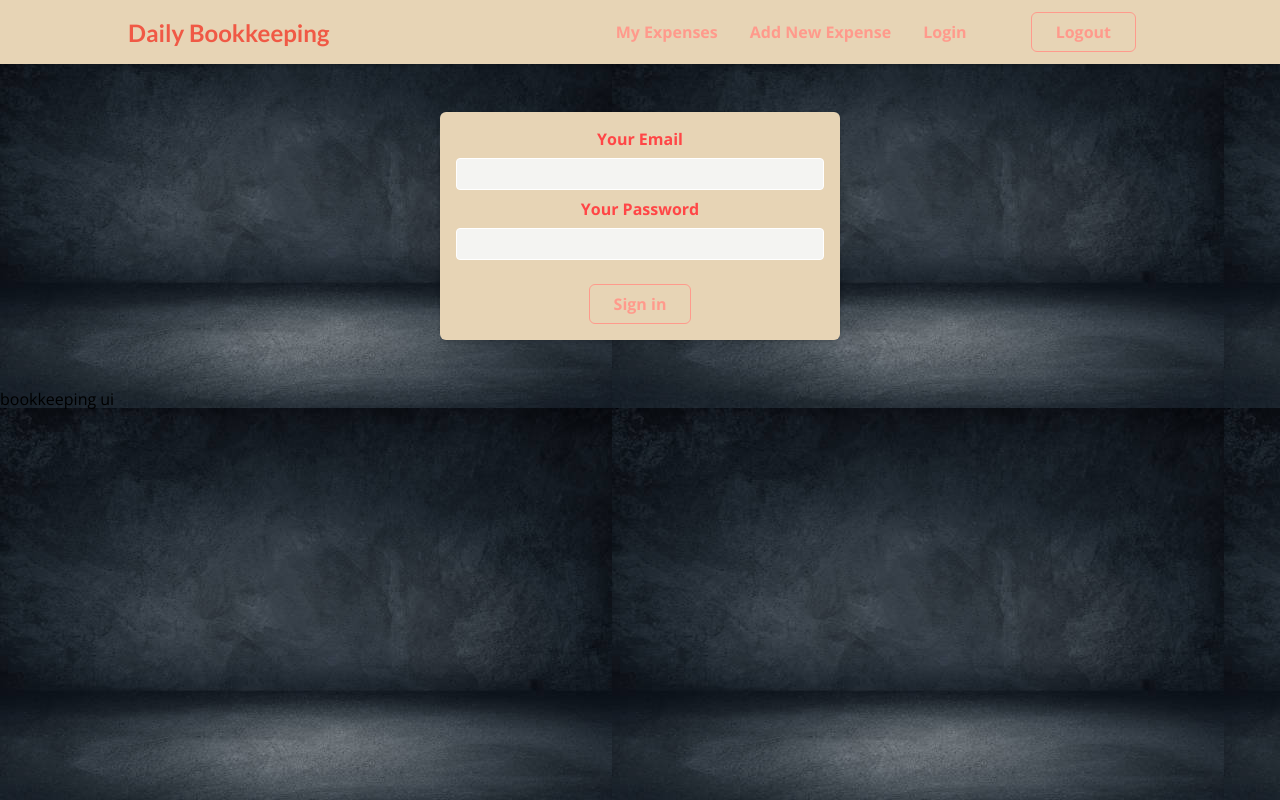
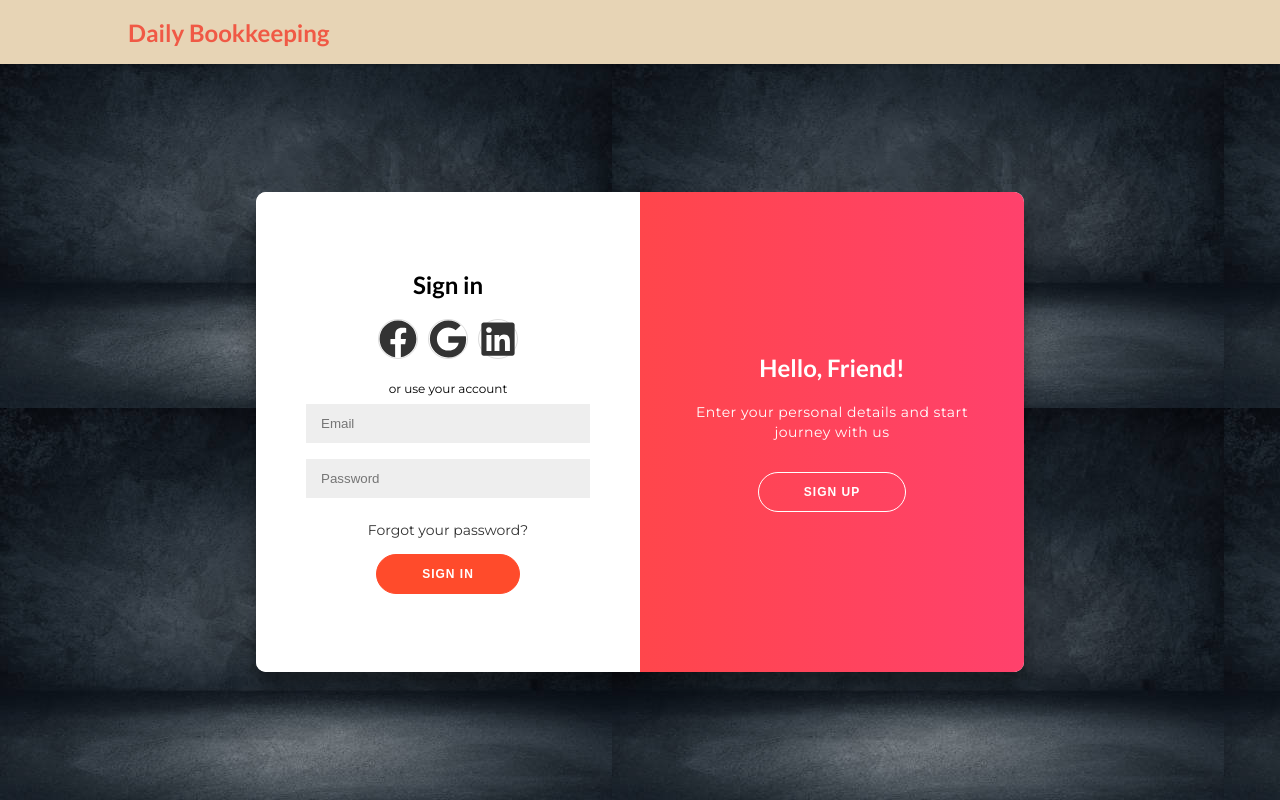
Before and after one commit to yzwang-13/bookkeeping-ui, a React (Create React App) app: page /auth in a window 1280 px wide. Built offline with nearby package versions, Linux system fonts and the light colour scheme.

Commit message:
update authform and added context

```diff
--- a/package.json
+++ b/package.json
@@ -3,6 +3,10 @@
   "version": "0.1.0",
   "private": true,
   "dependencies": {
+    "@fortawesome/fontawesome-svg-core": "^1.2.35",
+    "@fortawesome/free-brands-svg-icons": "^5.15.3",
+    "@fortawesome/free-solid-svg-icons": "^5.15.3",
+    "@fortawesome/react-fontawesome": "^0.1.14",
     "@reduxjs/toolkit": "^1.5.1",
     "@testing-library/jest-dom": "^5.12.0",
     "@testing-library/react": "^11.2.7",
--- a/src/App.tsx
+++ b/src/App.tsx
@@ -1,4 +1,4 @@
-import React from 'react';
+import React, {useContext} from 'react';
 import './App.css';
 import Layout from "./components/Layout/Layout";
 import AuthPage from "./pages/AuthPage";
@@ -6,6 +6,7 @@ import {Route, Switch, Redirect} from 'react-router-dom';
 import ExpensesPage from "./pages/ExpensesPage";
 import NewExpensePage from "./pages/NewExpensePage";
 import {useAppSelector} from "./app/hooks";
+import {AuthContext} from "./context/authContext";
 
 export type ExpenseType = {
     id: string
@@ -19,67 +20,27 @@ export type ExpenseType = {
 function App() {
 
     const expenses = useAppSelector(state => state.expenses.expenses);
-    // console.log(expenses);
-
-    // const Dummy_Expenses: ExpenseType[] = [
-    //     {
-    //         id: "1",
-    //         date: new Date("2021-05-31"),
-    //         category: "Eat",
-    //         vendor: "KFC",
-    //         description: "Chicken",
-    //         price: 55
-    //     },
-    //     {
-    //         id: "2",
-    //         date: new Date("2021-05-31"),
-    //         category: "Transport",
-    //         vendor: "Service",
-    //         description: "Rego for BZ79HL",
-    //         price: 800
-    //     },
-    //     {
-    //         id: "3",
-    //         date: new Date("2021-04-31"),
-    //         category: "Clothing",
-    //         vendor: "Myer",
-    //         description: "T-shirt",
-    //         price: 100
-    //     },
-    //     {
-    //         id: "4",
-    //         date: new Date("2021-04-31"),
-    //         category: "Eat",
-    //         vendor: "Mcdownald",
-    //         description: 'Burger',
-    //         price: 25
-    //     },
-    //     {
-    //         id: "5",
-    //         date: new Date("2021-02-31"),
-    //         category: "Eat",
-    //         vendor: "Happy Ending Burgers",
-    //         description: 'Burgers',
-    //         price: 12
-    //     }
-    // ]
-
+    const authCtx = useContext(AuthContext);
 
     return (
         <Layout>
             <Switch>
+                {!authCtx?.isLoggedIn &&
                 <Route path="/auth">
                     <AuthPage/>
-                    bookkeeping ui
-                </Route>
-                <Route path="/expenses">
-                    <ExpensesPage expenses={expenses}/>
-                </Route>
-                <Route path="/new-expense">
-                    <NewExpensePage />
-                </Route>
+                </Route>}
+                {authCtx?.isLoggedIn &&
+                <React.Fragment>
+                    <Route path="/expenses">
+                        <ExpensesPage expenses={expenses}/>
+                    </Route>
+                    <Route path="/new-expense">
+                        <NewExpensePage/>
+                    </Route>
+                </React.Fragment>
+                }
                 <Route path="*">
-                    <Redirect to="/expenses" />
+                    <Redirect to="/auth"/>
                 </Route>
             </Switch>
         </Layout>
--- a/src/components/Auth/AuthForm.module.css
+++ b/src/components/Auth/AuthForm.module.css
@@ -1,72 +1,244 @@
 .auth {
   margin: 3rem auto;
-  width: 95%;
-  max-width: 25rem;
+  /*margin: -20px 0 50px;*/
+  /*width: 95%;*/
+  /*max-width: 25rem;*/
   border-radius: 6px;
-  background-color: #e7d4b5;
-  box-shadow: 0 1px 4px rgba(0, 0, 0, 0.2);
+  background-color: transparent;
+  /*box-shadow: 0 1px 4px rgba(0, 0, 0, 0.2);*/
   padding: 1rem;
+  text-align: center;
+
+  display: flex;
+  justify-content: center;
+  height: 80vh;
+  flex-direction: column;
+  font-family: 'Montserrat', sans-serif;
+  align-items: center;
+}
+
+
+/** {*/
+/*  box-sizing: border-box;*/
+/*}*/
+
+/*.auth {*/
+/*  background: #f6f5f7;*/
+/*  display: flex;*/
+/*  justify-content: center;*/
+/*  align-items: center;*/
+/*  flex-direction: column;*/
+/*  font-family: 'Montserrat', sans-serif;*/
+/*  height: 100vh;*/
+/*  margin: -20px 0 50px;*/
+/*}*/
+
+h1 {
+  font-weight: bold;
+  margin: 0;
+}
+
+h2 {
   text-align: center;
 }
 
-.auth h1 {
-  text-align: center;
-  color: white;
+p {
+  font-size: 14px;
+  font-weight: 100;
+  line-height: 20px;
+  letter-spacing: 0.5px;
+  margin: 20px 0 30px;
 }
 
-.control {
-  margin-bottom: 0.5rem;
+span {
+  font-size: 12px;
 }
 
-.control label {
-  display: block;
-  color: #ff4646;
-  font-weight: bold;
-  margin-bottom: 0.5rem;
+.icon {
+  color: #333;
+  font-size: 14px;
+  text-decoration: none;
+  margin: 15px 0;
 }
 
-.control input {
-  font: inherit;
-  background-color: #f4f4f2;
-  color: #38015c;
-  border-radius: 4px;
-  border: 1px solid white;
-  width: 100%;
-  text-align: left;
-  padding: 0.25rem;
+button {
+  border-radius: 20px;
+  border: 1px solid #FF4B2B;
+  background-color: #FF4B2B;
+  color: #FFFFFF;
+  font-size: 12px;
+  font-weight: bold;
+  padding: 12px 45px;
+  letter-spacing: 1px;
+  text-transform: uppercase;
+  transition: transform 80ms ease-in;
 }
 
-.actions {
-  margin-top: 1.5rem;
-  display: flex;
-  flex-direction: column;
-  align-items: center;
+button:active {
+  transform: scale(0.95);
 }
 
-/*.actions button {*/
-/*  cursor: pointer;*/
-/*  font: inherit;*/
-/*  background-color: transparent;*/
-/*  border: 1px solid #ff9a8c;*/
-/*  color: #ff9a8c;*/
-/*  border-radius: 4px;*/
-/*  padding: 0.5rem 2.5rem;*/
-/*}*/
+button:focus {
+  outline: none;
+}
 
-/*.actions button:hover {*/
-/*  background-color: #ff9a8c;*/
-/*  color: #e7d4b5;*/
-/*}*/
+button.ghost {
+  background-color: transparent;
+  border-color: #FFFFFF;
+}
 
-/*.actions .toggle {*/
-/*  margin-top: 1rem;*/
-/*  background-color: transparent;*/
-/*  color: #9f5ccc;*/
-/*  border: none;*/
-/*  padding: 0.15rem 1.5rem;*/
-/*}*/
+form {
+  background-color: #FFFFFF;
+  display: flex;
+  align-items: center;
+  justify-content: center;
+  flex-direction: column;
+  padding: 0 50px;
+  height: 100%;
+  text-align: center;
+}
 
-/*.actions .toggle:hover {*/
-/*  background-color: transparent;*/
-/*  color: #ae82cc;*/
-/*}*/
+input {
+  background-color: #eee;
+  border: none;
+  padding: 12px 15px;
+  margin: 8px 0;
+  width: 100%;
+}
+
+.container {
+  background-color: #fff;
+  border-radius: 10px;
+  box-shadow: 0 14px 28px rgba(0,0,0,0.25),
+  0 10px 10px rgba(0,0,0,0.22);
+  position: relative;
+  overflow: hidden;
+  width: 768px;
+  max-width: 100%;
+  min-height: 480px;
+}
+
+.form-container {
+  position: absolute;
+  top: 0;
+  height: 100%;
+  transition: all 0.6s ease-in-out;
+}
+
+.sign-in-container {
+  left: 0;
+  width: 50%;
+  z-index: 2;
+}
+
+.container.right-panel-active .sign-in-container {
+  transform: translateX(100%);
+}
+
+.sign-up-container {
+  left: 0;
+  width: 50%;
+  opacity: 0;
+  z-index: 1;
+}
+
+.container.right-panel-active .sign-up-container {
+  transform: translateX(100%);
+  opacity: 1;
+  z-index: 5;
+  animation: show 0.6s;
+}
+
+@keyframes show {
+  0%, 49.99% {
+    opacity: 0;
+    z-index: 1;
+  }
+
+  50%, 100% {
+    opacity: 1;
+    z-index: 5;
+  }
+}
+
+.overlay-container {
+  position: absolute;
+  top: 0;
+  left: 50%;
+  width: 50%;
+  height: 100%;
+  overflow: hidden;
+  transition: transform 0.6s ease-in-out;
+  z-index: 100;
+}
+
+.container.right-panel-active .overlay-container{
+  transform: translateX(-100%);
+}
+
+.overlay {
+  background: #FF416C;
+  background: -webkit-linear-gradient(to right, #FF4B2B, #FF416C);
+  background: linear-gradient(to right, #FF4B2B, #FF416C);
+  background-repeat: no-repeat;
+  background-size: cover;
+  background-position: 0 0;
+  color: #FFFFFF;
+  position: relative;
+  left: -100%;
+  height: 100%;
+  width: 200%;
+  transform: translateX(0);
+  transition: transform 0.6s ease-in-out;
+}
+
+.container.right-panel-active .overlay {
+  transform: translateX(50%);
+}
+
+.overlay-panel {
+  position: absolute;
+  display: flex;
+  align-items: center;
+  justify-content: center;
+  flex-direction: column;
+  padding: 0 40px;
+  text-align: center;
+  top: 0;
+  height: 100%;
+  width: 50%;
+  transform: translateX(0);
+  transition: transform 0.6s ease-in-out;
+}
+
+.overlay-left {
+  transform: translateX(-20%);
+}
+
+.container.right-panel-active .overlay-left {
+  transform: translateX(0);
+}
+
+.overlay-right {
+  right: 0;
+  transform: translateX(0);
+}
+
+.container.right-panel-active .overlay-right {
+  transform: translateX(20%);
+}
+
+.social-container {
+  margin: 20px 0;
+}
+
+.social-container .icon {
+  border: 1px solid #DDDDDD;
+  border-radius: 50%;
+  display: inline-flex;
+  justify-content: center;
+  align-items: center;
+  margin: 0 5px;
+  height: 40px;
+  width: 40px;
+}
--- a/src/components/Auth/AuthForm.tsx
+++ b/src/components/Auth/AuthForm.tsx
@@ -1,24 +1,79 @@
-import React from "react";
+import React, {useState} from "react";
 import classes from './AuthForm.module.css';
-import Button from "../UI/Button/Button";
+import {FontAwesomeIcon} from "@fortawesome/react-fontawesome";
+import {faCode} from "@fortawesome/free-solid-svg-icons";
+import {faFacebook} from "@fortawesome/free-brands-svg-icons/faFacebook";
+import {faCoffee} from "@fortawesome/free-solid-svg-icons/faCoffee";
+import {faGoogle} from "@fortawesome/free-brands-svg-icons/faGoogle";
+import {faLinkedin} from "@fortawesome/free-brands-svg-icons/faLinkedin";
 
 const AuthForm: React.FC = (props) => {
+    const signInCss = `${classes.container} ${classes['left-panel-active']}`
+    const signUpCss = `${classes.container} ${classes['right-panel-active']}`
+    console.log('auth form')
+    const [signinupCSS,setSignupCss] = useState(signInCss);
+
+
+    const googleSigninHandler = (event: React.MouseEvent) => {
+        // console.log("Clicked")
+    }
+
+    const switchToSignupHandler = (event: React.MouseEvent) => {
+        setSignupCss(signUpCss)
+    }
+
+    const switchToSigninHandler = (event: React.MouseEvent) => {
+        setSignupCss(signInCss)
+    }
 
     return (
         <section className={classes.auth}>
-            <form>
-                <div className={classes.control}>
-                    <label htmlFor='email'>Your Email</label>
-                    <input type='email' id='email' required />
+            <div className={signinupCSS} id="container">
+                <div className={`${classes['form-container']} ${classes['sign-up-container']}`}>
+                    <form>
+                        <h1>Create Account</h1>
+                        <div className={classes['social-container']}>
+                            <FontAwesomeIcon className={classes.icon} icon={faFacebook} />
+                            <FontAwesomeIcon className={classes.icon} icon={faGoogle} />
+                            <FontAwesomeIcon className={classes.icon} icon={faLinkedin} />
+                        </div>
+                        <span>or use your email for registration</span>
+                        <input type="text" placeholder="Name"/>
+                        <input type="email" placeholder="Email"/>
+                        <input type="password" placeholder="Password"/>
+                        <button onClick={switchToSignupHandler}>Sign Up</button>
+                    </form>
                 </div>
-                <div className={classes.control}>
-                    <label htmlFor='password'>Your Password</label>
-                    <input type='password' id='password' required />
+                <div className={`${classes['form-container']} ${classes['sign-in-container']}`}>
+                    <form action="#">
+                        <h1>Sign in</h1>
+                        <div className={classes['social-container']}>
+                            <FontAwesomeIcon className={classes.icon} icon={faFacebook} />
+                            <FontAwesomeIcon className={classes.icon} icon={faGoogle} />
+                            <FontAwesomeIcon className={classes.icon} icon={faLinkedin} />
+                        </div>
+                        <span>or use your account</span>
+                        <input type="email" placeholder="Email"/>
+                        <input type="password" placeholder="Password"/>
+                        <a className={classes.icon} href="#">Forgot your password?</a>
+                        <button>Sign In</button>
+                    </form>
                 </div>
-                <div className={classes.actions}>
-                    <Button>Sign in</Button>
+                <div className={classes["overlay-container"]}>
+                    <div className={classes.overlay}>
+                        <div className={`${classes['overlay-panel']} ${classes['overlay-left']}`}>
+                            <h1>Welcome Back!</h1>
+                            <p>To keep connected with us please login with your personal info</p>
+                            <button onClick={switchToSigninHandler} className={classes.ghost} id="signIn">Sign In</button>
+                        </div>
+                        <div className={`${classes['overlay-panel']} ${classes['overlay-right']}`}>
+                            <h1>Hello, Friend!</h1>
+                            <p>Enter your personal details and start journey with us</p>
+                            <button onClick={switchToSignupHandler} className={classes.ghost} id="signUp">Sign Up</button>
+                        </div>
+                    </div>
                 </div>
-            </form>
+            </div>
         </section>
     );
 };
--- a/src/components/Layout/MainNavigation.tsx
+++ b/src/components/Layout/MainNavigation.tsx
@@ -1,8 +1,22 @@
-import {Link} from 'react-router-dom';
+import {Link, useHistory, useParams} from 'react-router-dom';
 import classes from './MainNavigation.module.css';
 import Button from "../UI/Button/Button";
+import {useContext} from "react";
+import {AuthContext} from "../../context/authContext";
 
 const MainNavigation: React.FC = () => {
+
+    const authCtx = useContext(AuthContext);
+    const history = useHistory();
+    // const params = useParams();
+    console.log('main nav')
+    console.log(history.location.pathname);
+
+    const isAuth = history.location.pathname.startsWith('/auth');
+
+    const loginHandler = () => {
+        history.replace('/auth');
+    }
 
     return (
         <header className={classes.header}>
@@ -11,21 +25,22 @@ const MainNavigation: React.FC = () => {
             </Link>
             <nav>
                 <ul>
+                    {authCtx?.isLoggedIn &&
                     <li>
                         <Link to='/expenses'>My Expenses</Link>
-                    </li>
+                    </li>}
+                    {authCtx?.isLoggedIn &&
                     <li>
                         <Link to='/new-expense'>Add New Expense</Link>
-                    </li>
-                    <li>
-                        <Link to='/auth'>Login</Link>
-                    </li>
-                    <li>
-                        <Link to='/profile'></Link>
-                    </li>
+                    </li>}
+                    {/*{!authCtx?.isLoggedIn && !isAuth &&*/}
+                    {/*<li>*/}
+                    {/*    <Button onClick={loginHandler}>Login</Button>*/}
+                    {/*</li>}*/}
+                    {authCtx?.isLoggedIn &&
                     <li>
                         <Button>Logout</Button>
-                    </li>
+                    </li>}
                 </ul>
             </nav>
         </header>
--- /dev/null
+++ b/src/context/authContext.tsx
@@ -0,0 +1,53 @@
+import React, {useState} from 'react';
+
+type contextProp = {
+    idToken: string | null,
+    isLoggedIn: boolean,
+    login: (token: string) => void,
+    logout: () => void
+}
+
+
+
+export const AuthContext = React.createContext<contextProp | null>({
+    idToken: '',
+    isLoggedIn: false,
+    login: (token: string) => {
+    },
+    logout: () => {
+    }
+});
+
+export const AuthContextProvider: React.FC = (props) => {
+
+    const token = localStorage.getItem('id_token');
+    const useIsLoggedIn = !!token;
+
+    const [idToken, setIdToken] = useState<string | null>(null);
+
+    const loginHandler = (token: string) => {
+        setIdToken(token);
+        localStorage.setItem('id_token', token);
+
+    }
+
+    const logoutHandler = () => {
+        setIdToken(null);
+        localStorage.removeItem('id_token');
+
+    }
+
+
+    const contextValue: contextProp = {
+        idToken: idToken,
+        isLoggedIn: useIsLoggedIn,
+        login: loginHandler,
+        logout: logoutHandler
+    }
+
+    return (
+        <AuthContext.Provider value={contextValue}>
+            {props.children}
+        </AuthContext.Provider>
+    )
+}
--- a/src/index.css
+++ b/src/index.css
@@ -1,4 +1,5 @@
 @import url('https://fonts.googleapis.com/css2?family=Lato:wght@700&family=Open+Sans:wght@400;700&display=swap');
+@import url('https://fonts.googleapis.com/css?family=Montserrat:400,800');
 
 * {
   box-sizing: border-box;
--- a/src/index.tsx
+++ b/src/index.tsx
@@ -5,13 +5,16 @@ import App from './App';
 import {BrowserRouter} from "react-router-dom";
 import {Provider} from "react-redux";
 import store from "./store/store";
+import {AuthContextProvider} from "./context/authContext";
 
 ReactDOM.render(
-    <Provider store={store}>
-        <BrowserRouter>
-            <App/>
-        </BrowserRouter>
-    </Provider>
+    <AuthContextProvider>
+        <Provider store={store}>
+            <BrowserRouter>
+                <App/>
+            </BrowserRouter>
+        </Provider>
+    </AuthContextProvider>
     ,
     document.getElementById('root')
 );
--- a/src/pages/AuthPage.tsx
+++ b/src/pages/AuthPage.tsx
@@ -2,6 +2,7 @@ import React from 'react';
 import AuthForm from '../components/Auth/AuthForm';
 
 const AuthPage: React.FC = () => {
+    console.log('auth page')
     return <AuthForm />;
 }
 
--- a/src/pages/ExpensesPage.tsx
+++ b/src/pages/ExpensesPage.tsx
@@ -3,6 +3,7 @@ import Expenses from "../components/Expenses/Expenses";
 import {ExpenseType} from "../App";
 
 const ExpensesPage: React.FC<{expenses: ExpenseType[]}> = (props) => {
+    console.log("expenses");
     return <Expenses expenses={props.expenses} />;
 }
 
```
Also changed, not shown: src/img/google-100.png (added), 1 other file (tests, documents, lock files or other folders).
